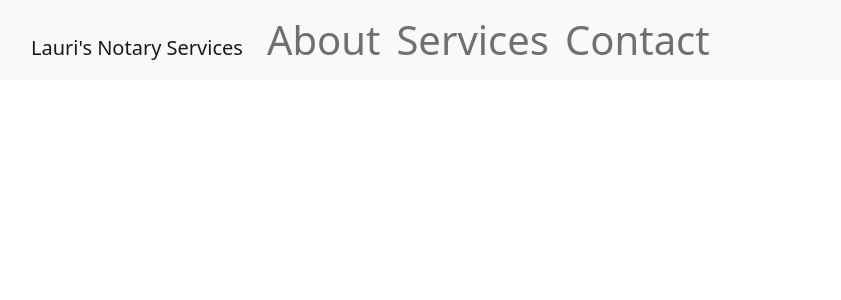
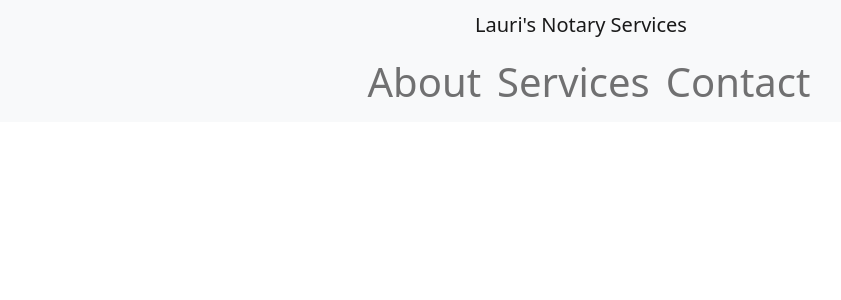
Before and after one commit to npage1129/lauri_notary, a React (Create React App) app: page / in a window 1280 px wide. Shown: the top 300 px of the page, without its empty margins (51-892 px from the left). Built offline with nearby package versions, Linux system fonts and the light colour scheme.

Commit message:
navbar layout

```diff
--- a/src/header.css
+++ b/src/header.css
@@ -1,8 +1,7 @@
-#titler{
-    position: center;
+#nav{
+    text-align: center;
 }
 
-#about{
-    position: center;
-    top:100px;
+.navbar-nav{
+    margin: auto;
 }
--- a/src/header.js
+++ b/src/header.js
@@ -3,25 +3,25 @@ import './header.css';
 import Container from 'react-bootstrap/Container';
 import Nav from 'react-bootstrap/Nav';
 import Navbar from 'react-bootstrap/Navbar';
-import NavDropdown from 'react-bootstrap/NavDropdown';
+import Stack from 'react-bootstrap/Stack';
 
 const Header = () => {
 
     return(
-        <Navbar bg="light" expand="lg">
+        <Navbar id="nav" bg="light" expand="lg">
+
         <Container>
-            <div id="titler">
+        <Stack gap={2}>
                 <Navbar.Brand href="/">Lauri's Notary Services</Navbar.Brand>
-            </div>
-                <Navbar.Toggle aria-controls="basic-navbar-nav" />
-                <Navbar.Collapse id="basic-navbar-nav">
-            <Nav className="me-auto">
+
+            <Nav>
                 <Nav.Link id="about" href="about">About</Nav.Link>
                 <Nav.Link id="services" href="services">Services</Nav.Link>
                 <Nav.Link id="contact" href="contact">Contact</Nav.Link>
             </Nav>
-            </Navbar.Collapse>
+            </Stack>
         </Container>
+
         </Navbar>
     );
 }
```
